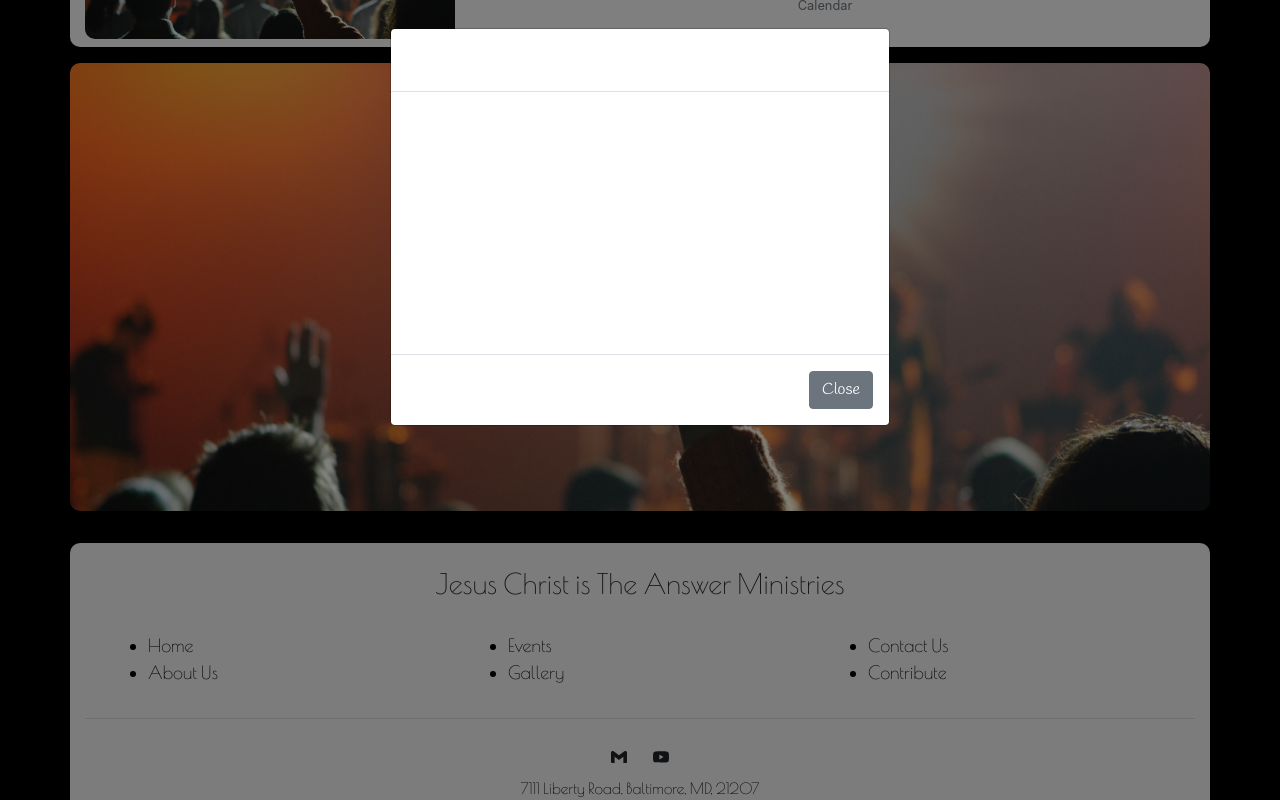
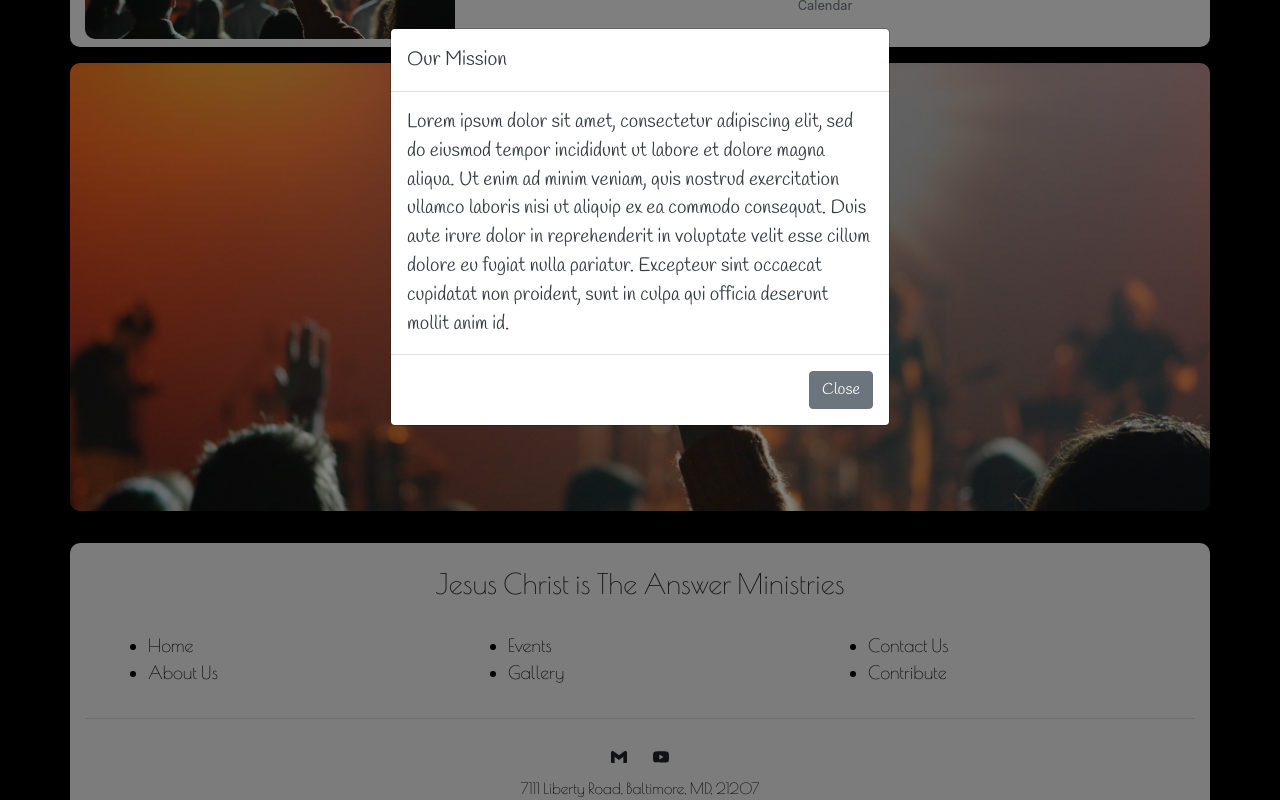
Before and after one commit to andrewkigara/new-church-website, a React (Create React App) app in the folder frontend/: page / in a window 1280 px wide. Both pictures are taken after a click on the button "View Mission". Shown: the part 983-1783 px from the top of the page. Built offline with nearby package versions, Linux system fonts and the light colour scheme.

Commit message:
mission modal

```diff
--- a/frontend/package.json
+++ b/frontend/package.json
@@ -17,6 +17,7 @@
     "react-icons": "^4.2.0",
     "react-router-dom": "^5.2.0",
     "react-scripts": "4.0.3",
+    "react-spring": "^9.0.0-rc.3",
     "styled-components": "^5.2.1",
     "web-vitals": "^1.0.1"
   },
--- a/frontend/src/Components/Footer/Footer.js
+++ b/frontend/src/Components/Footer/Footer.js
@@ -3,7 +3,7 @@ import './Footer.css';
 import { SiGmail,SiYoutube } from "react-icons/si";
 
 
-export const Footer =()=>{
+export const Footer = () =>{
     return (
         <div className="foo footer container container-fluid">
             <div className="container text-center">
--- a/frontend/src/Components/Pages/Home/Home.js
+++ b/frontend/src/Components/Pages/Home/Home.js
@@ -1,6 +1,7 @@
 import React from 'react';
 import worshipHands from '../../../assets/worshipHands.jpg';
 import './Home.css';
+import ModalSection from './ModalMission';
 
 export const Home = () => {
     return (
@@ -34,39 +35,7 @@ export const Home = () => {
                 </div>
             </div>
 
-            <div className="container jumbotron jumb2 jumbotron-fluid jumbotron-image text-white shadow" >
-                <div className="container text-center">
-                    <br/>
-                    <br/>
-                    <h1 class="display-1">Our Mission</h1>
-                    <p class="display-5">"My House shall be called a House of Worship for all nations"</p>
-                    <br />
-
-                    <button type="button" class="btn btn-light" data-toggle="modal" data-target="#staticBackdrop">
-                    View Mission
-                    </button>
-
-                    <div class="modal fade" id="staticBackdrop" data-backdrop="static" data-keyboard="false" tabindex="-1" aria-labelledby="staticBackdropLabel" aria-hidden="true">
-
-                    <div class="modal-dialog">
-                        <div class="modal-content">
-                                <div class="modal-header">
-                                    <h5 class="modal-title" id="staticBackdropLabel">Modal title</h5>
-                                    <button type="button" class="close" data-dismiss="modal" aria-label="Close">
-                                    </button>
-                                </div>
-                                <div class="modal-body container">
-                                    Lorem ipsum dolor sit amet, consectetur adipiscing elit, sed do eiusmod tempor incididunt ut labore et dolore magna aliqua. Ut enim ad minim veniam, quis nostrud exercitation ullamco laboris nisi ut aliquip ex ea commodo consequat. Duis aute irure dolor in reprehenderit in voluptate velit esse cillum dolore eu fugiat nulla pariatur. Excepteur sint occaecat cupidatat non proident, sunt in culpa qui officia deserunt mollit anim id.
-                                </div>
-                                <div class="modal-footer">
-                                    <button type="button" class="btn btn-secondary" data-dismiss="modal">Close</button>
-                                </div>
-                            </div>
-                        </div>
-                    </div>
-
-                </div>
-            </div>
+            <ModalSection />
         </div>
     )
 }
--- /dev/null
+++ b/frontend/src/Components/Pages/Home/ModalMission.js
@@ -0,0 +1,41 @@
+import React from 'react'
+
+export const ModalSection = () => {
+    return (
+        <div className="container jumbotron jumb2 jumbotron-fluid jumbotron-image text-white shadow" >
+                <div className="container text-center">
+                    <br/>
+                    <br/>
+                    <h1 class="display-1">Our Mission</h1>
+                    <p class="display-5">"My House shall be called a House of Worship for all nations"</p>
+                    <br />
+
+                    <button type="button" class="btn btn-light" data-toggle="modal" data-target="#staticBackdrop">
+                    View Mission
+                    </button>
+
+                    <div class="modal fade" id="staticBackdrop" data-backdrop="static" data-keyboard="false" tabindex="-1" aria-labelledby="staticBackdropLabel" aria-hidden="true">
+
+                    <div class="modal-dialog text-dark">
+                        <div class="modal-content">
+                                <div class="modal-header">
+                                    <h5 class="modal-title text-center" id="staticBackdropLabel">Our Mission</h5>
+                                    <button type="button" class="close" data-dismiss="modal" aria-label="Close">
+                                    </button>
+                                </div>
+                                <div class="modal-body container text-left">
+                                    Lorem ipsum dolor sit amet, consectetur adipiscing elit, sed do eiusmod tempor incididunt ut labore et dolore magna aliqua. Ut enim ad minim veniam, quis nostrud exercitation ullamco laboris nisi ut aliquip ex ea commodo consequat. Duis aute irure dolor in reprehenderit in voluptate velit esse cillum dolore eu fugiat nulla pariatur. Excepteur sint occaecat cupidatat non proident, sunt in culpa qui officia deserunt mollit anim id.
+                                </div>
+                                <div class="modal-footer">
+                                    <button type="button" class="btn btn-secondary" data-dismiss="modal">Close</button>
+                                </div>
+                            </div>
+                        </div>
+                    </div>
+
+                </div>
+            </div>
+    )
+}
+
+export default ModalSection;
```
Also changed, not shown: 1 other file (tests, documents, lock files or other folders).
